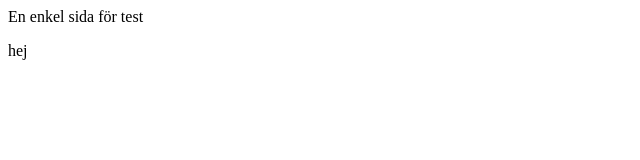
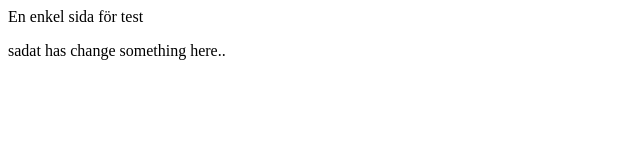
Before and after one commit to Theophilios/Johan, a plain HTML site: page index.html in a window 1280 px wide. Shown: the whole page, without its empty margins (0-640 px from the left). Drawn offline with Linux system fonts and the light colour scheme.

Commit message:
Update index.html

```diff
--- a/index.html
+++ b/index.html
@@ -1,3 +1,2 @@
 <p> En enkel sida för test <p>
-
-    hej
+sadat has change something here..
```
